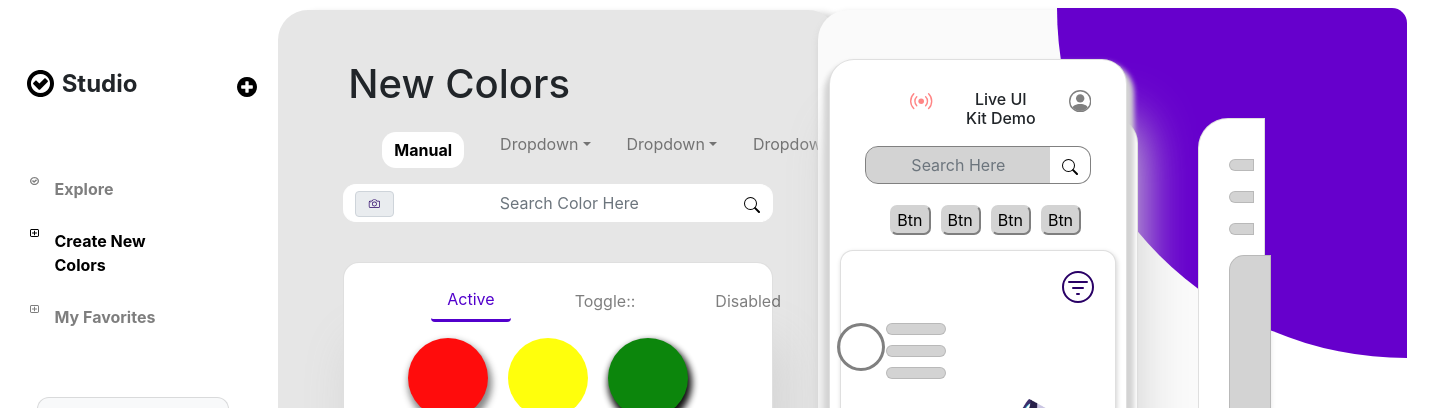
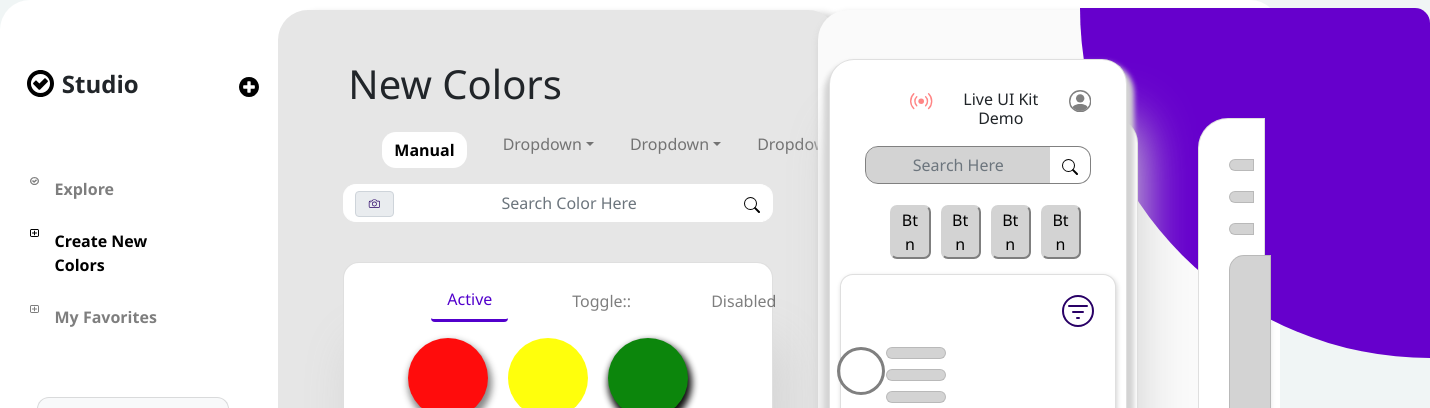
Before and after one commit to japhet98/colordashboard, a React (Create React App) app: page / in a window 1280 px wide. Shown: the top 408 px of the page, 1430 px wide, since content can reach past the window. Built offline with nearby package versions, Linux system fonts and the light colour scheme.

Commit message:
thirlldjerk

```diff
--- a/src/Sections/RightSection.jsx
+++ b/src/Sections/RightSection.jsx
@@ -1,12 +1,12 @@
 import React, { Component } from "react";
-import SideCircle from "../SubSectons/Right/SideCircle";
+// import SideCircle from "../SubSectons/Right/SideCircle";
 import MainPage from "../SubSectons/Right/MainPage";
 
 class RightSection extends Component {
   render() {
     return (
       <div className="right-section">
-        <SideCircle />
+        {/* <SideCircle /> */}
         {/* <div className="clearfix"></div> */}
 
         <MainPage />
--- a/src/SubSectons/Right/MainPage.jsx
+++ b/src/SubSectons/Right/MainPage.jsx
@@ -4,6 +4,7 @@ import StaticPage from "./StaticPage";
 // import Pagination from "./PageSection/Paginate";
 import { ArrowLeft, ArrowRight } from "../../Layouts/SvgFiles";
 import Pagination from "../Center/Pallete/Pagination";
+import SideCircle from "./SideCircle";
 
 class MainPage extends Component {
   constructor(props) {
@@ -30,6 +31,7 @@ class MainPage extends Component {
     let i = 1;
     return (
       <div className="container mainpage">
+        <SideCircle />
         <div className="row" style={{ marginTop: "-260px" }}>
           <div className="col-lg-9 col-sm 9">
             {currentPosts &&
--- a/src/index.css
+++ b/src/index.css
@@ -1,13 +1,14 @@
-/* body {
+body {
     background-color: #f0f5f5;
     font-family: "Segoe UI", Tahoma, Geneva, Verdana, sans-serif;
-    padding: 2%;
-    padding-top: 5px;
-    padding-bottom: 3px;
-    margin: 0px;
-} */
+    display: table-cell;
+    vertical-align: middle;
+    display: table;
+    margin: auto;
+}
 
-html,
+
+/* html,
 body {
     height: 100%;
 }
@@ -20,7 +21,7 @@ html {
 body {
     display: table-cell;
     vertical-align: middle;
-}
+} */
 
 
 /* ------------------------------------------------------------------------------------------- */
@@ -655,7 +656,7 @@ body {
         margin-top: -112px;
         margin-bottom: 20px;
         position: relative;
-        left: 239px
+        left: 247px
     }
     /* End Style for Circle Segment */
     /* ----------------------------------------- */
@@ -738,15 +739,14 @@ body {
 |Container Layout wrapping main app container (Layout)
 */
 
-
-/* .container-layout {
-    margin-top: 0px;
+.container-layout {
+    /* margin: 0px; */
     background-color: #fff;
     border-radius: 30px;
     width: 100%;
     align-content: space-around;
     align-self: center;
-} */
+}
 
 .section-component {
     margin-top: 20px;
```
